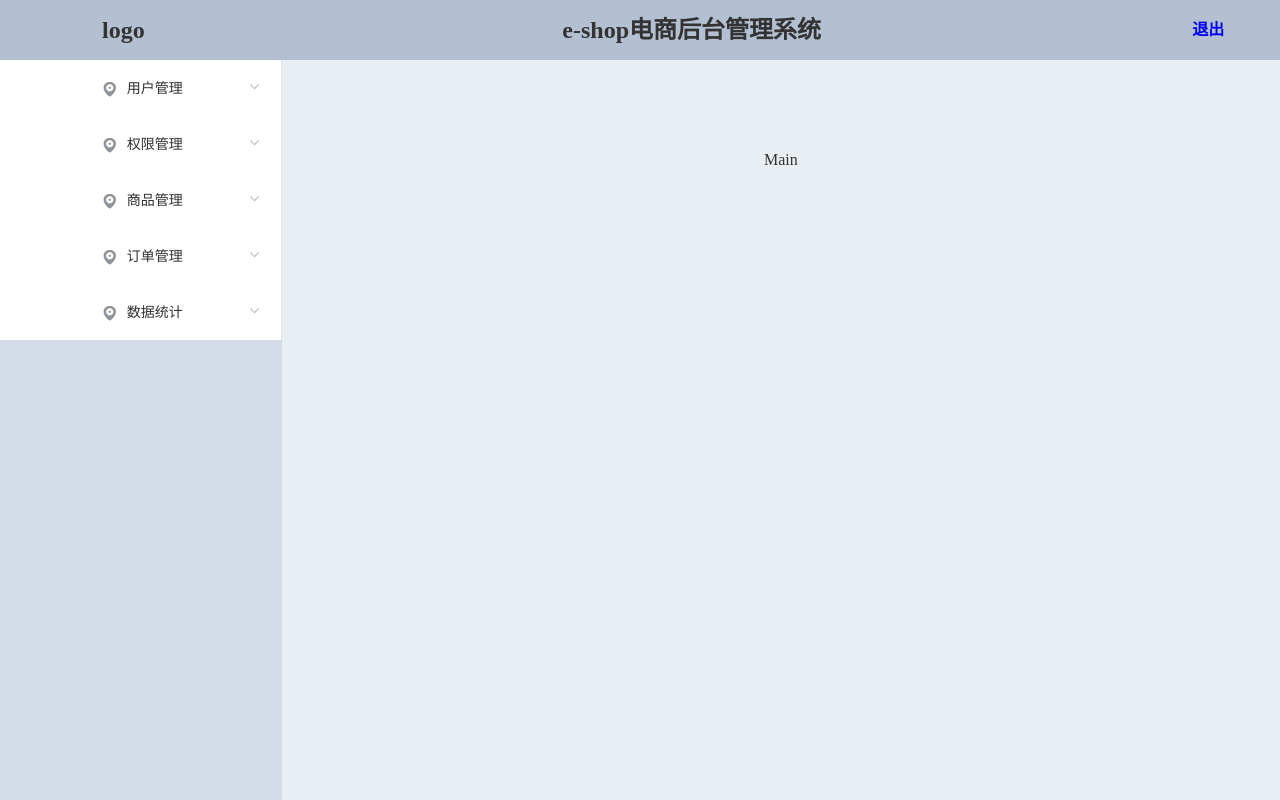
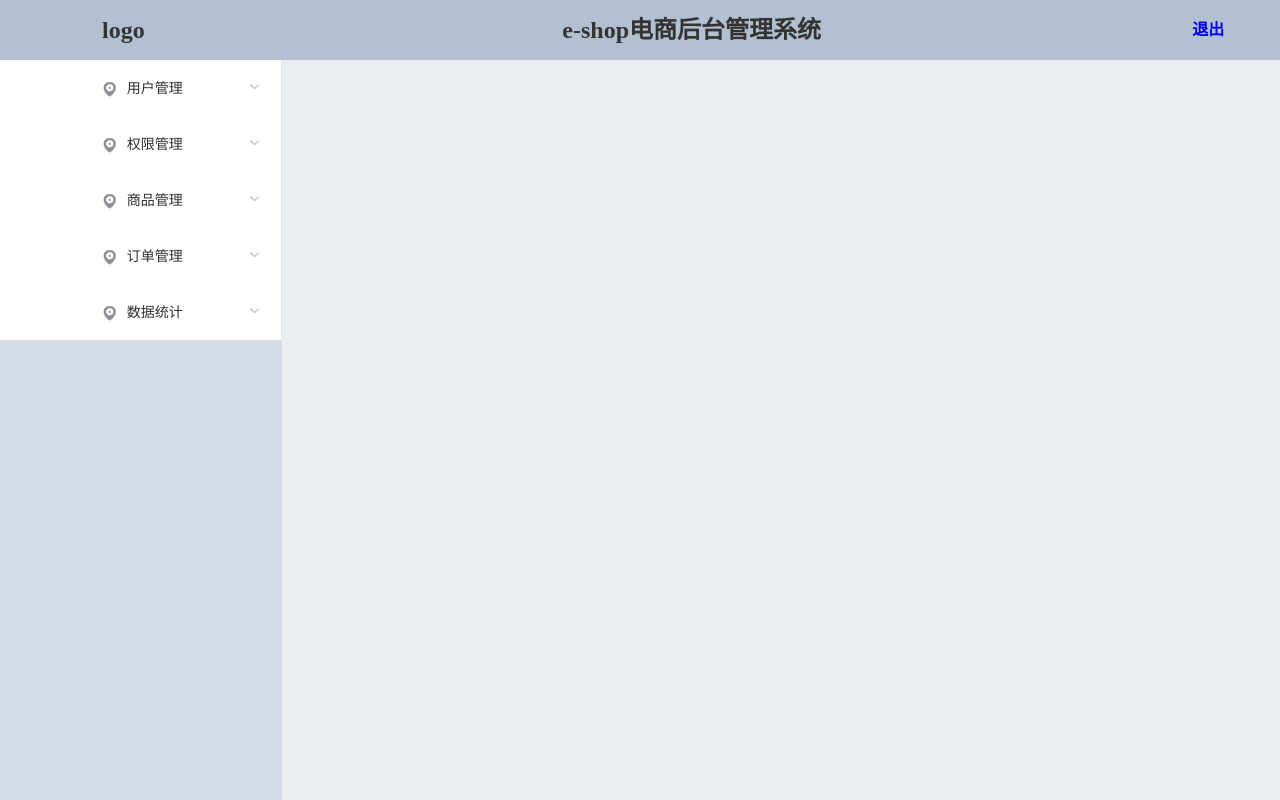
Before and after one commit to userlibo/vue-element-ui, a Vue app: page /#/home in a window 1280 px wide. Built offline with nearby package versions, Linux system fonts and the light colour scheme.

Commit message:
开始开发用户列表

```diff
--- a/src/components/home.vue
+++ b/src/components/home.vue
@@ -82,7 +82,9 @@
 
 
           </el-aside>
-          <el-main>Main</el-main>
+          <el-main>
+            <router-view></router-view>
+          </el-main>
         </el-container>
       </el-container>
     </div>
```
